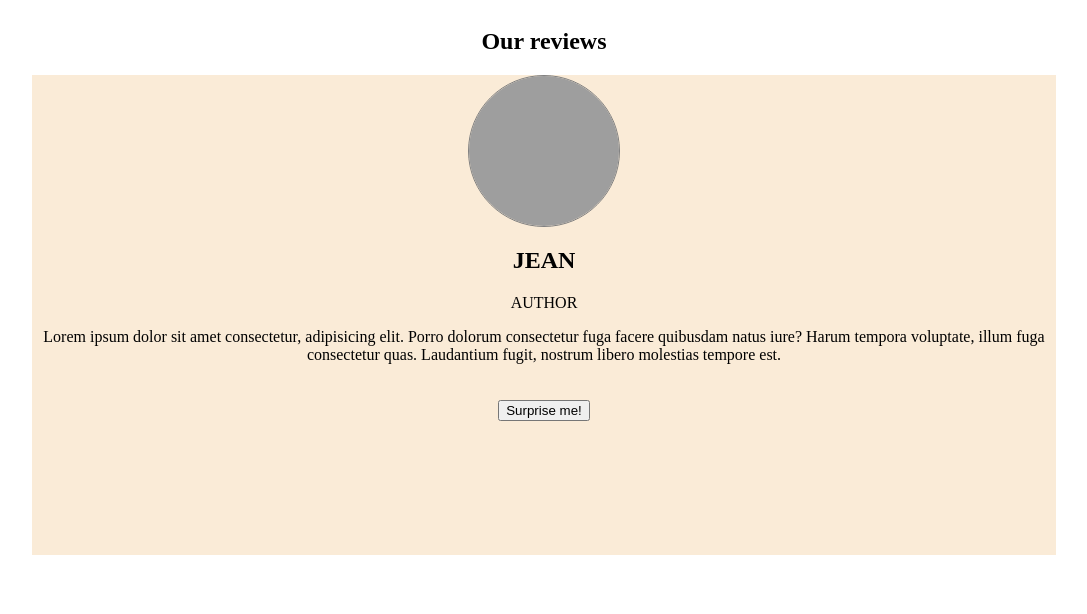
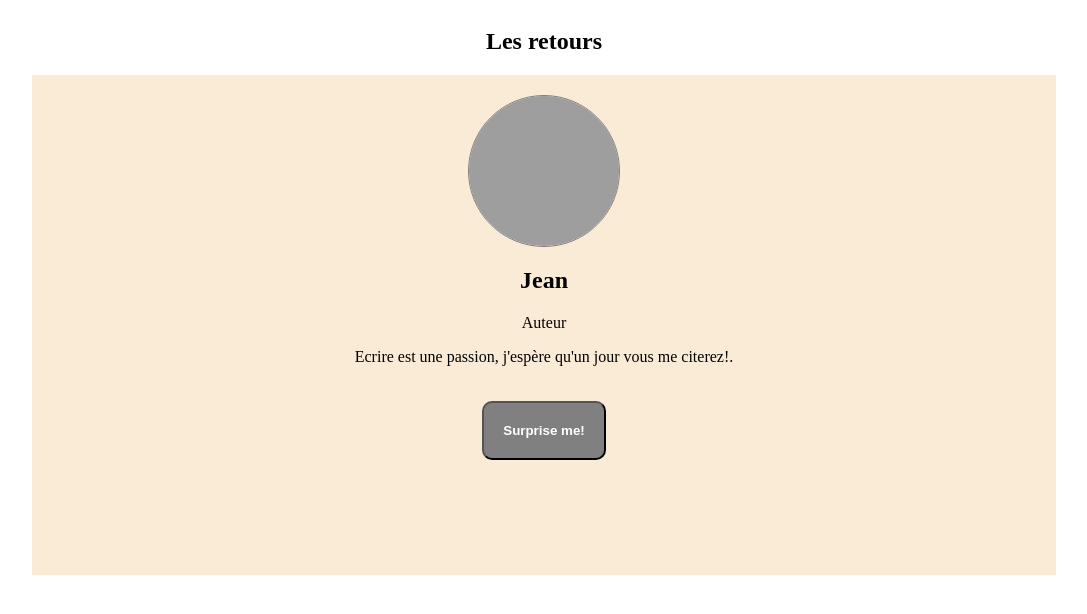
Before and after one commit to ALouKatraz/Review, a plain HTML site: page index.html in a window 1280 px wide. Shown: the whole page, without its empty margins (96-1183 px from the left). Drawn offline with Linux system fonts and the light colour scheme; grey boxes are pictures that could not be loaded.

Commit message:
Correction et modification de l'apparence et des textes

```diff
--- a/CSS/style.css
+++ b/CSS/style.css
@@ -24,7 +24,14 @@ section>div, article{
 article{
     height: 60vh;
     background-color: antiquewhite;
+    padding: 20px 20px 0px 20px;
 }
 button{
     margin-top: 2%;
+    cursor: pointer;
+    background-color: #808080;
+    color: #FFFFFF;
+    font-weight: bold;
+    border-radius: 10px;
+    padding: 2%;
 }
--- a/JS/script.js
+++ b/JS/script.js
@@ -9,7 +9,7 @@ const reviews = [
     image: "https://picsum.photos/300",
     name1: "Leïa",
     job: "Informaticienne",
-        info: "Jean, Informaticien depuis <<le début de l'internet>> comme il aime à le dire.",
+    info: "Leïa, Informaticien depuis le début de l'internet comme il aime à le dire.",
   },
   {
     image: "https://picsum.photos/200",
@@ -24,7 +24,7 @@ const name1 = document.getElementById("name1");
 const job = document.getElementById("job");
 const info = document.getElementById("info");
 
-let currentReview = 0
+let currentReview = 0;
 
 function displayReview(currentReview) {
   console.log("currentReview", currentReview);
@@ -34,8 +34,8 @@ function displayReview(currentReview) {
   info.innerHTML = currentReview.info;
 }
 
-function test(){
-    const randomNumber = Math.floor(Math.random()* nbr);
+function test() {
+  const randomNumber = Math.floor(Math.random() * nbr);
   displayReview(reviews[randomNumber]);
 }
 const Surprise = document.getElementById("button");
--- a/index.html
+++ b/index.html
@@ -10,15 +10,15 @@
     <main>
         <section>
             <div>
-                <h1>Our reviews</h1>
+                <h1>Les retours</h1>
             </div>
             <article>
                 <div id="image_socle">
                     <img id="image" src="https://picsum.photos/400" alt="">
                 </div>
-                <h2 id="name1">JEAN</h2>
-                <p id="job">AUTHOR</p>
-                <p id="info">Lorem ipsum dolor sit amet consectetur, adipisicing elit. Porro dolorum consectetur fuga facere quibusdam natus iure? Harum tempora voluptate, illum fuga consectetur quas. Laudantium fugit, nostrum libero molestias tempore est.</p>
+                <h2 id="name1">Jean</h2>
+                <p id="job">Auteur</p>
+                <p id="info">Ecrire est une passion, j'espère qu'un jour vous me citerez!.</p>
                 <button id="button">Surprise me!</button>
             </article>
         </section>
```
Lines whose indentation alone changed are shown as unchanged.
